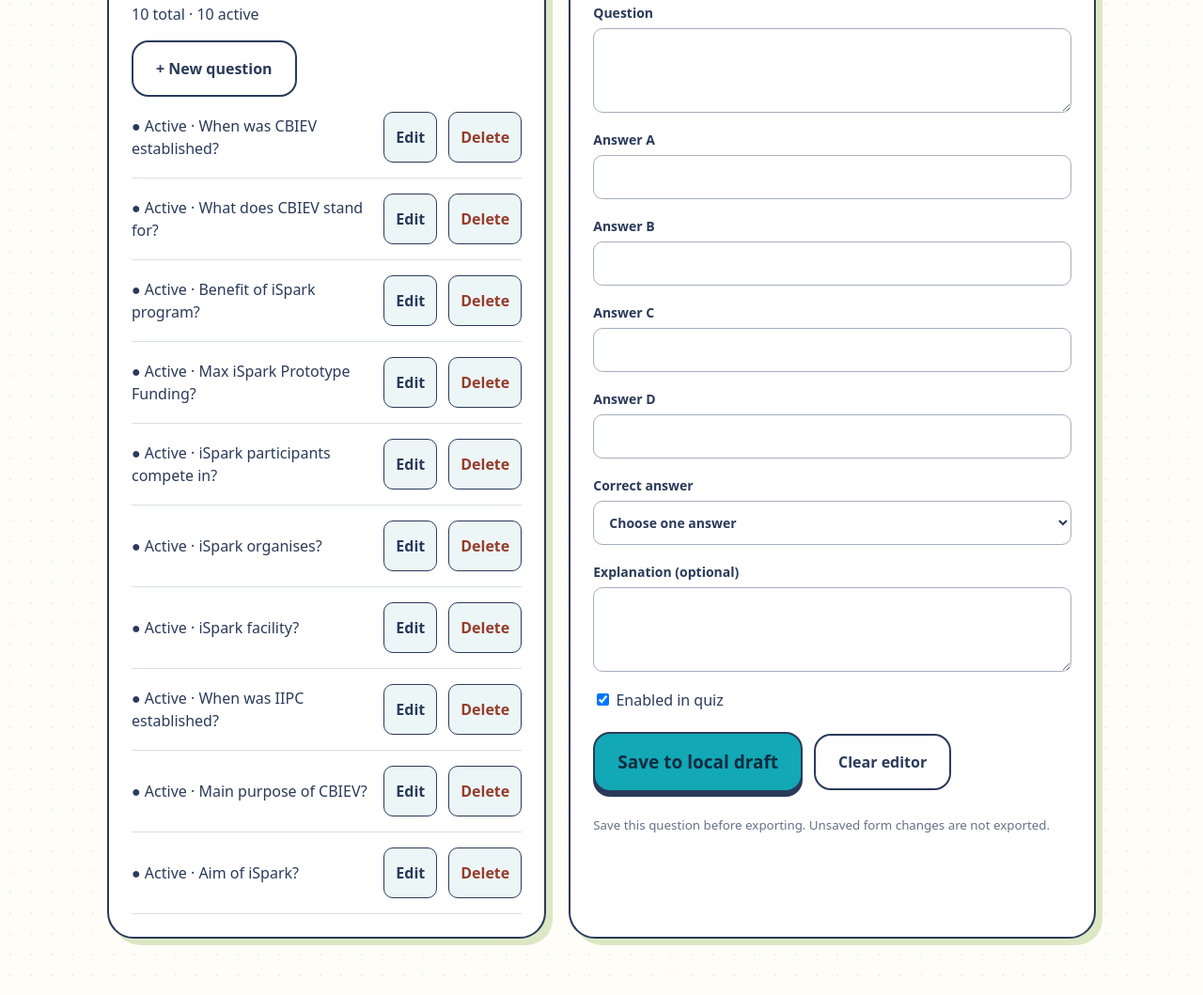
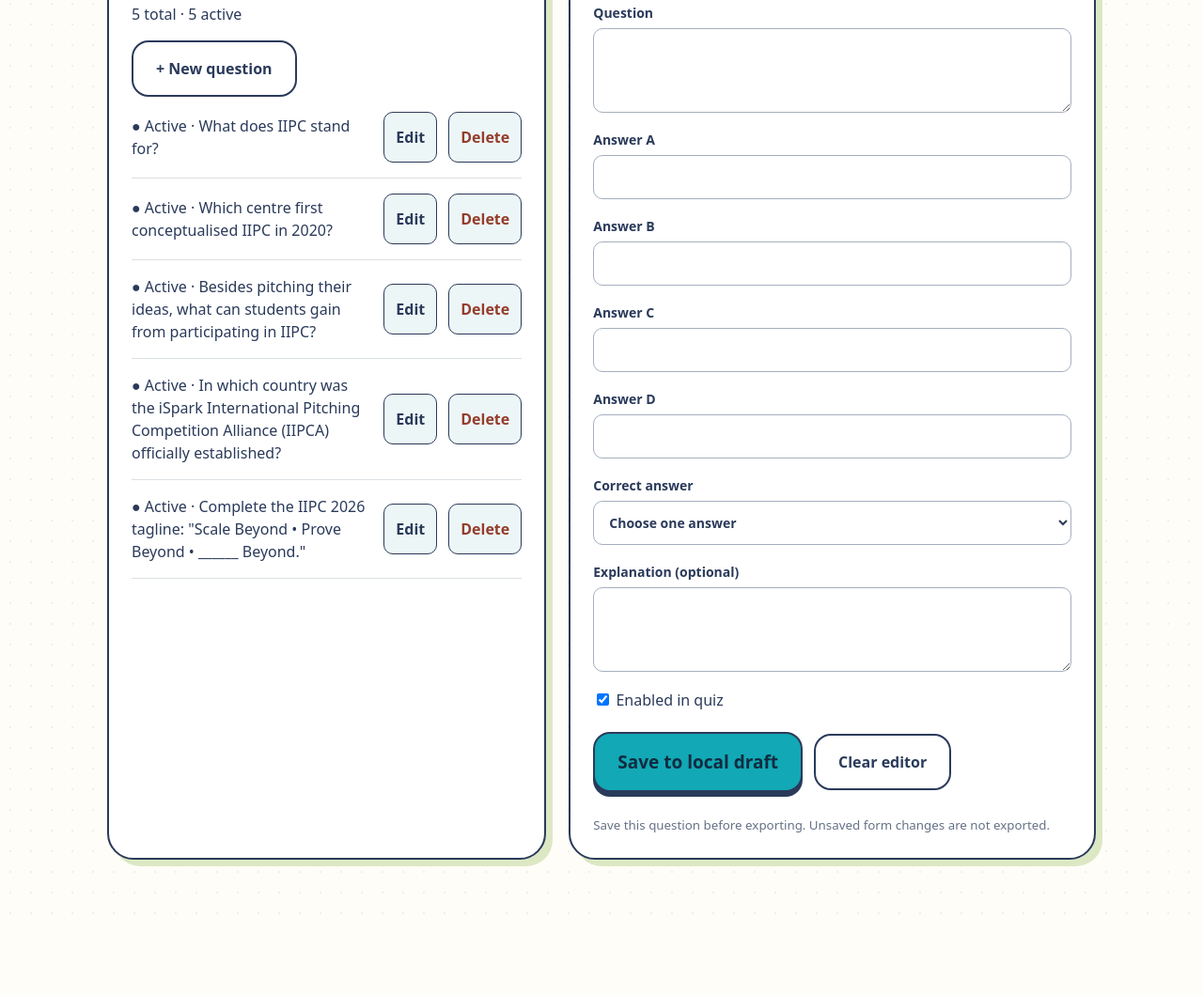
Before and after one commit to shiqiyap0311/cbiev-quiz, a plain HTML site: page admin.html in a window 1280 px wide. Shown: the part 799-1858 px from the top of the page at 94% size. After the commit the page ends 1774 px from the top, so only its background shows below. Drawn offline with Linux system fonts and the light colour scheme.

Commit message:
Update IIPC quiz questions

```diff
--- a/admin.html
+++ b/admin.html
@@ -6,8 +6,8 @@
     <meta name="viewport" content="width=device-width, initial-scale=1">
     <title>Question workshop · CBIEV</title>
     <link rel="stylesheet" href="css/style.css">
-    <script src="js/quiz.js?v=5-rounds-20261111" defer></script>
-    <script src="js/admin.js?v=5-rounds-20261111" defer></script>
+    <script src="js/quiz.js?v=iipc-20261123" defer></script>
+    <script src="js/admin.js?v=iipc-20261123" defer></script>
 </head>
 
 <body>
--- a/data/questions.json
+++ b/data/questions.json
@@ -6,51 +6,51 @@
   "questions": [
     {
       "id": "1",
-      "question": "When was CBIEV established?",
+      "question": "What does IIPC stand for?",
       "options": [
-        "2017",
-        "2018",
-        "2016",
-        "2020"
+        "iSpark International Project Conference",
+        "iSpark International Pitching Competition",
+        "iSpark Innovation and Product Challenge",
+        "International Industry Partnership Convention"
+      ],
+      "correctAnswer": 1,
+      "explanation": "",
+      "enabled": true
+    },
+    {
+      "id": "2",
+      "question": "Which centre first conceptualised IIPC in 2020?",
+      "options": [
+        "Centre for Research and Development",
+        "Centre for International Studies",
+        "Centre for Business Incubation and Entrepreneurial Ventures (CBIEV)",
+        "Centre for Academic Development"
       ],
       "correctAnswer": 2,
       "explanation": "",
       "enabled": true
     },
     {
-      "id": "2",
-      "question": "What does CBIEV stand for?",
+      "id": "3",
+      "question": "Besides pitching their ideas, what can students gain from participating in IIPC?",
       "options": [
-        "Centre for Basic Innovation & Event Ventures",
-        "Centre for Business Incubation & Entrepreneurial Ventures",
-        "Centre for Business Information & Education Ventures",
-        "Centre for Business Ideas & Event Values"
+        "International exposure, feedback, and networking opportunities",
+        "Guaranteed business funding",
+        "Automatic qualification for the final round",
+        "Guaranteed job placements"
       ],
-      "correctAnswer": 1,
-      "explanation": "",
-      "enabled": true
-    },
-    {
-      "id": "3",
-      "question": "Benefit of iSpark program?",
-      "options": [
-        "Free lunch",
-        "Free hostel",
-        "Upskilling programmes",
-        "Free movies"
-      ],
-      "correctAnswer": 2,
+      "correctAnswer": 0,
       "explanation": "",
       "enabled": true
     },
     {
       "id": "4",
-      "question": "Max iSpark Prototype Funding?",
+      "question": "In which country was the iSpark International Pitching Competition Alliance (IIPCA) officially established?",
       "options": [
-        "RM1,000",
-        "RM2,000",
-        "RM3,000",
-        "RM5,000"
+        "Malaysia",
+        "Thailand",
+        "Singapore",
+        "China"
       ],
       "correctAnswer": 3,
       "explanation": "",
@@ -58,77 +58,12 @@
     },
     {
       "id": "5",
-      "question": "iSpark participants compete in?",
+      "question": "Complete the IIPC 2026 tagline: \"Scale Beyond • Prove Beyond • ______ Beyond.\"",
       "options": [
-        "Cooking",
-        "Singing",
-        "Innovation competitions",
-        "Chess"
-      ],
-      "correctAnswer": 2,
-      "explanation": "",
-      "enabled": true
-    },
-    {
-      "id": "6",
-      "question": "iSpark organises?",
-      "options": [
-        "Sports day",
-        "Fashion shows",
-        "Entrepreneurship events",
-        "Movie nights"
-      ],
-      "correctAnswer": 2,
-      "explanation": "",
-      "enabled": true
-    },
-    {
-      "id": "7",
-      "question": "iSpark facility?",
-      "options": [
-        "Pool",
-        "Co-working space",
-        "Karaoke",
-        "Gym"
-      ],
-      "correctAnswer": 1,
-      "explanation": "",
-      "enabled": true
-    },
-    {
-      "id": "8",
-      "question": "When was IIPC established?",
-      "options": [
-        "2018",
-        "2019",
-        "2020",
-        "2021"
-      ],
-      "correctAnswer": 2,
-      "explanation": "",
-      "enabled": true
-    },
-    {
-      "id": "9",
-      "question": "Main purpose of CBIEV?",
-      "options": [
-        "Sports",
-        "Concerts",
-        "Student Startups",
-        "Merchandise"
-      ],
-      "correctAnswer": 2,
-      "explanation": "",
-      "enabled": true
-    },
-    {
-      "id": "10",
-      "question": "Aim of iSpark?",
-      "options": [
-        "Cooking",
-        "Entrepreneurship Skills",
-        "Sports",
-        "Tours"
+        "Succeed",
+        "Sustain",
+        "Support",
+        "Start"
       ],
       "correctAnswer": 1,
       "explanation": "",
--- a/js/admin.js
+++ b/js/admin.js
@@ -1,5 +1,5 @@
 /* Only this editor uses localStorage. Published content always comes from JSON. */
-const key = 'cbiev-question-draft-v1', $ = id => document.getElementById(id);
+const key = 'cbiev-question-draft-iipc-2026-v2', $ = id => document.getElementById(id);
 let draft = { settings: { questionsPerRound: 5, autoAdvanceDelay: 3 }, questions: [] }, editing = null;
 const status = message => { $('status').textContent = message };
 function persist() { try { localStorage.setItem(key, JSON.stringify(draft)); status('Draft saved in this browser only. Export to publish.') } catch { status('Browser storage is unavailable or full. Export now to keep your changes.') } }
@@ -12,6 +12,6 @@ $('new').onclick = () => { clear(); $('question').focus() }; $('cancel').onclick
 $('export').onclick = () => { try { Quest.validate(draft); const blob = new Blob([JSON.stringify(draft, null, 2) + '\n'], { type: 'application/json' }), url = URL.createObjectURL(blob), link = el('a'); link.href = url; link.download = 'questions.json'; document.body.append(link); link.click(); link.remove(); setTimeout(() => URL.revokeObjectURL(url), 1000); status(`Export downloaded. Replace data/questions.json on your website to publish.${draft.questions.some(q => q.enabled) ? '' : ' Warning: no active questions.'}`) } catch (error) { status(error.message) } };
 $('import').onchange = async () => { const file = $('import').files[0]; if (!file) return; try { if (file.size > 2000000) throw Error('Please choose a JSON file smaller than 2 MB.'); const data = Quest.validate(JSON.parse(await file.text())); if (confirm('Replace the local draft with this imported question bank?')) { draft = data; clear(); persist(); render() } } catch (error) { status(`Import failed. Your draft is unchanged. ${error.message}`) } finally { $('import').value = '' } };
 $('reset').onclick = async () => { if (!confirm('Discard this browser draft and reload the published question bank?')) return; try { const published = await Quest.load(); draft = published; clear(); persist(); render() } catch (error) { status(`Reset failed; draft preserved. ${error.message}`) } };
-(async () => { try { let saved; try { saved = localStorage.getItem(key) } catch { } if (saved) { draft = Quest.validate(JSON.parse(saved)); status('Local draft restored. This may differ from the published website.') } else { draft = await Quest.load(); status('Published questions loaded. Changes will be saved locally.') } } catch (error) { status(`Could not load draft or published bank: ${error.message} Import a valid JSON file or create questions here.`) } render() })();
+(async () => { try { let saved; try { localStorage.removeItem('cbiev-question-draft-v1'); saved = localStorage.getItem(key) } catch { } if (saved) { draft = Quest.validate(JSON.parse(saved)); status('Local draft restored. This may differ from the published website.') } else { draft = await Quest.load(); status('Published questions loaded. Changes will be saved locally.') } } catch (error) { status(`Could not load draft or published bank: ${error.message} Import a valid JSON file or create questions here.`) } render() })();
 
 $('advance-delay').onchange = () => { const value = Number($('advance-delay').value); if (!Number.isInteger(value) || value < 2 || value > 10) { status('Auto-advance delay must be a whole number from 2 to 10 seconds.'); $('advance-delay').value = draft.settings.autoAdvanceDelay; return; } draft.settings.autoAdvanceDelay = value; persist(); };
```
Also changed, not shown: index.html (+1 -1 lines), 1 other file.
